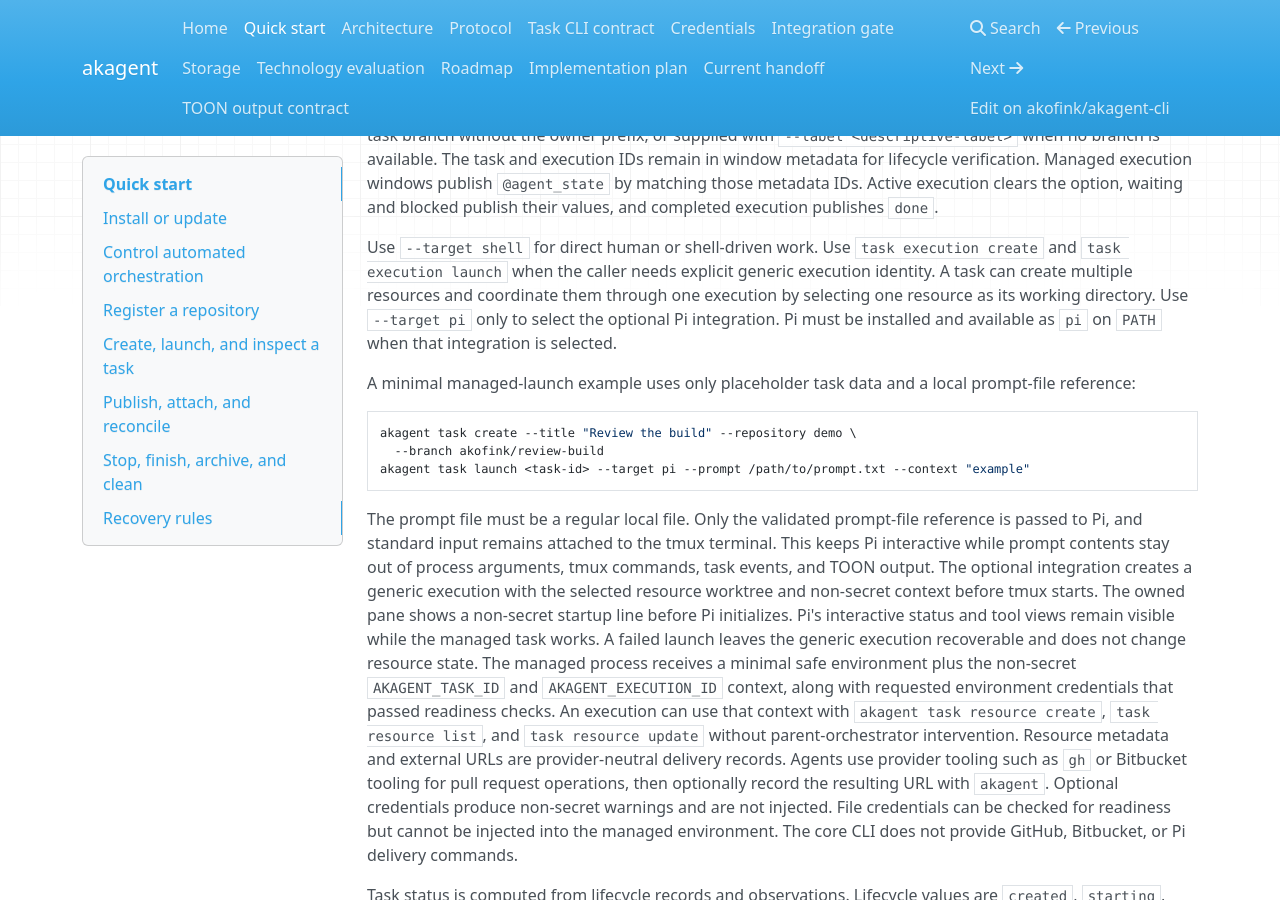
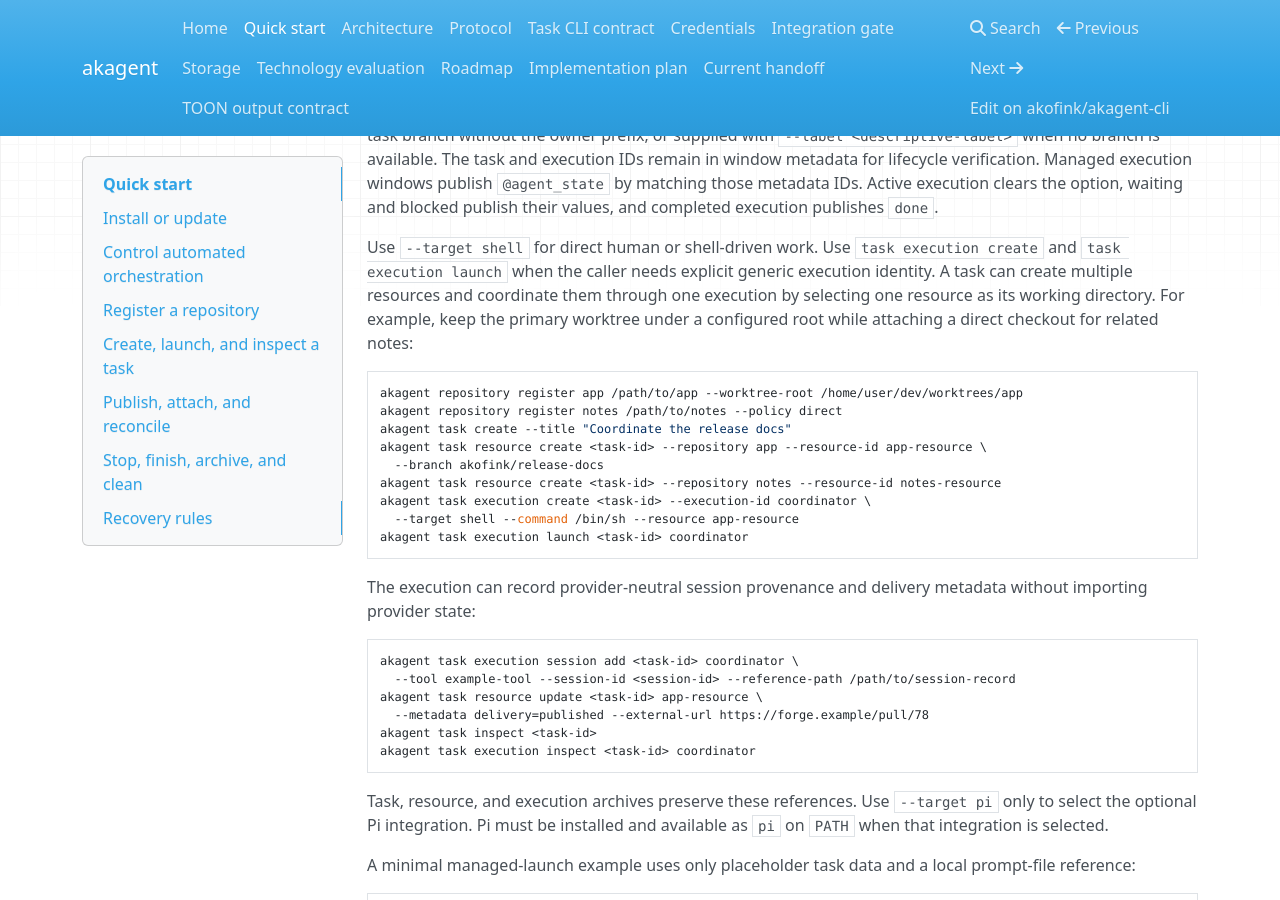
Before and after one commit to akofink/akagent-cli, an MkDocs documentation site: the page built from docs/quick-start.md, in a window 1280 px wide and 900 px high, scrolled down 2063 px. Built offline with MkDocs 1.6.1, drawn with Linux system fonts in a browser that asks for light colours; nearby versions of some CDN libraries.

Commit message:
docs: dogfood multi-resource workflow
Metadata

Fixes #78

Problem

The public quick start did not show how one execution can coordinate multiple resources while preserving generic delivery and session references.

Solution

Add a provider-neutral multi-resource example covering configured worktree roots, direct resources, session provenance, and external delivery metadata.

````diff
--- a/docs/quick-start.md
+++ b/docs/quick-start.md
@@ -111,6 +111,32 @@ Active execution clears the option, waiting and blocked publish their values, an
 Use `--target shell` for direct human or shell-driven work.
 Use `task execution create` and `task execution launch` when the caller needs explicit generic execution identity.
 A task can create multiple resources and coordinate them through one execution by selecting one resource as its working directory.
+For example, keep the primary worktree under a configured root while attaching a direct checkout for related notes:
+
+```bash
+akagent repository register app /path/to/app --worktree-root /home/user/dev/worktrees/app
+akagent repository register notes /path/to/notes --policy direct
+akagent task create --title "Coordinate the release docs"
+akagent task resource create <task-id> --repository app --resource-id app-resource \
+  --branch akofink/release-docs
+akagent task resource create <task-id> --repository notes --resource-id notes-resource
+akagent task execution create <task-id> --execution-id coordinator \
+  --target shell --command /bin/sh --resource app-resource
+akagent task execution launch <task-id> coordinator
+```
+
+The execution can record provider-neutral session provenance and delivery metadata without importing provider state:
+
+```bash
+akagent task execution session add <task-id> coordinator \
+  --tool example-tool --session-id <session-id> --reference-path /path/to/session-record
+akagent task resource update <task-id> app-resource \
+  --metadata delivery=published --external-url https://forge.example/pull/78
+akagent task inspect <task-id>
+akagent task execution inspect <task-id> coordinator
+```
+
+Task, resource, and execution archives preserve these references.
 Use `--target pi` only to select the optional Pi integration.
 Pi must be installed and available as `pi` on `PATH` when that integration is selected.
 
````
